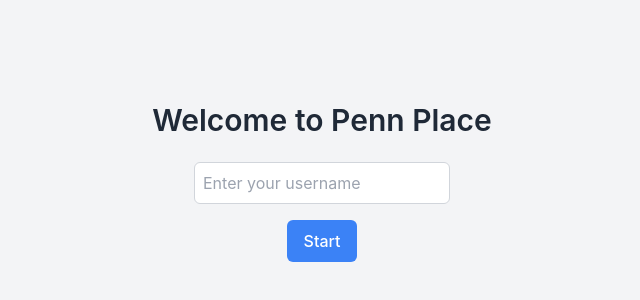
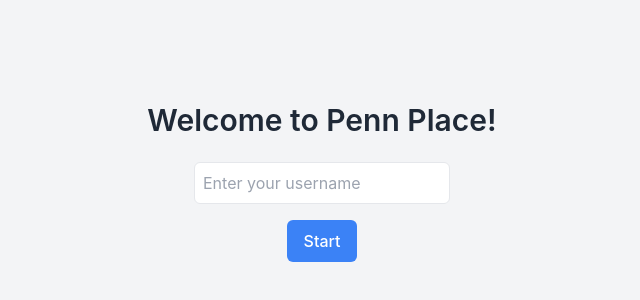
Before and after one commit to PennSpark/fa24-3dplace, a React (Vite) app in the folder frontend/: page / in a window 1280 px wide. Shown: the part 218-518 px from the top of the page, without its empty margins (318-958 px from the left). Built offline with nearby package versions, Linux system fonts and the light colour scheme.

Commit message:
test frontend deploy update

```diff
--- a/frontend/package.json
+++ b/frontend/package.json
@@ -6,6 +6,8 @@
   "scripts": {
     "dev": "vite",
     "build": "tsc -b && vite build",
+    "sync": "aws s3 sync ./dist 's3://penn.place/'",
+    "invalidate": "aws cloudfront create-invalidation --distribution-id EEHRK1N9TA7QI --paths '/*'",
     "lint": "eslint .",
     "preview": "vite preview"
   },
--- a/frontend/src/components/WelcomeScreen.tsx
+++ b/frontend/src/components/WelcomeScreen.tsx
@@ -13,7 +13,7 @@ function WelcomeScreen({ onSubmit }: any) {
   return (
     <div className="flex flex-col items-center justify-center h-screen">
       <h1 className="text-3xl font-semibold text-gray-800 mb-6">
-        Welcome to Penn Place
+        Welcome to Penn Place!
       </h1>
       <form onSubmit={handleSubmit} className="flex flex-col items-center">
         <input
@@ -21,7 +21,7 @@ function WelcomeScreen({ onSubmit }: any) {
           placeholder="Enter your username"
           value={username}
           onChange={(e: any) => setUsername(e.target.value)}
-          className="p-2 w-64 text-base border border-gray-300 rounded-md mb-4 focus:outline-none focus:ring-2 focus:ring-blue-500"
+          className="p-2 w-64 text-base text-black border rounded-md mb-4 focus:outline-none focus:ring-2 focus:ring-blue-500 bg-white"
         />
         <button
           type="submit"
--- a/frontend/src/index.css
+++ b/frontend/src/index.css
@@ -8,7 +8,7 @@
   font-weight: 400;
 
   color-scheme: light dark;
-  color: rgba(255, 255, 255, 0.87);
+  color: #efefef;
   background-color: #242424;
 
   font-synthesis: none;
```
